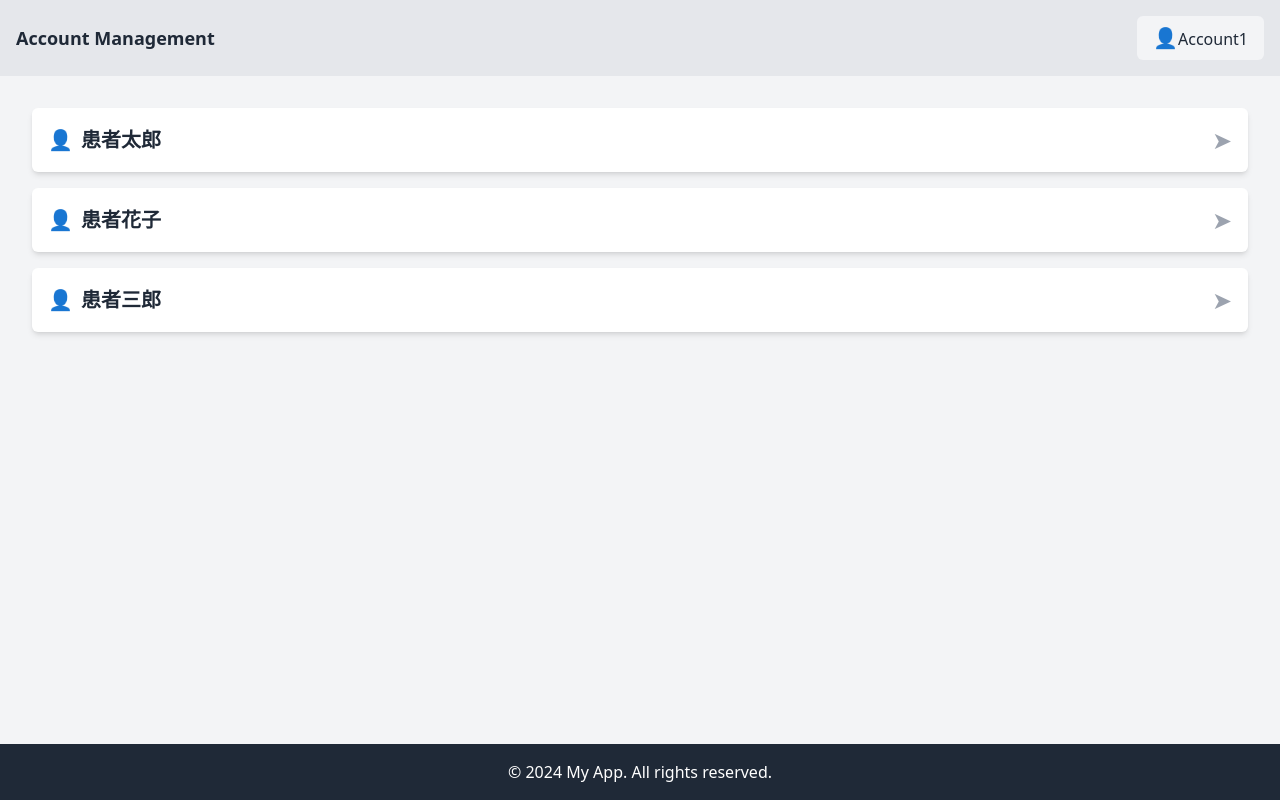
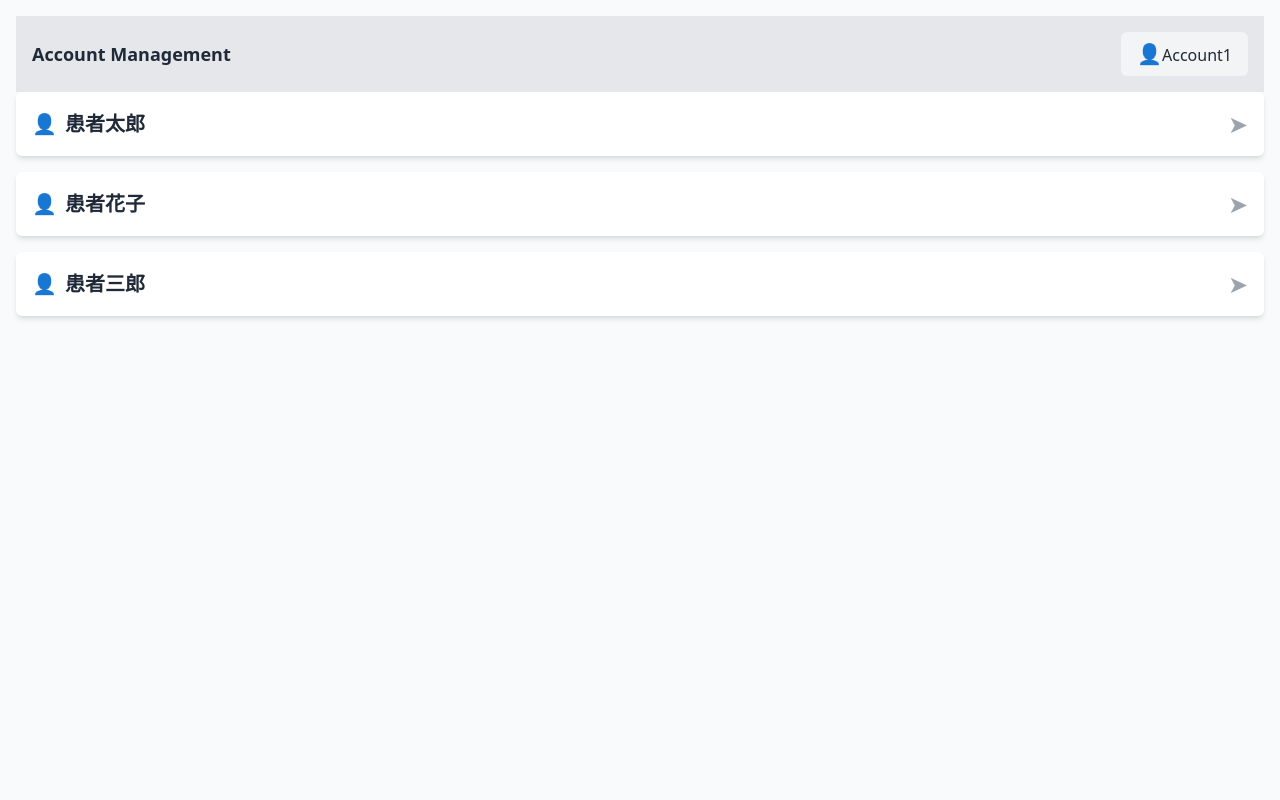
Before and after one commit to niyamohan/NRTZ, a Next.js app: page / in a window 1280 px wide. Built offline with nearby package versions, Linux system fonts and the light colour scheme.

Commit message:
feat: 患者ページリストの改修

```diff
--- /dev/null
+++ b/src/app/api/patients/getPatients/route.ts
@@ -0,0 +1,6 @@
+import  { fakeDb } from  '../../../../lib/db'; // データベース接続モジュール
+
+export async function GET() {
+  const patients =  fakeDb.getPatients();
+  return new Response(JSON.stringify(patients));
+}
--- a/src/app/api/patients/route.ts
+++ /dev/null
@@ -1,13 +0,0 @@
-import { NextResponse } from "next/server";
-
-// 模拟患者数据
-const patients = [
-  { id: "1", name: "患者太郎", registeredAt: "2023-12-01T10:00:00Z" },
-  { id: "2", name: "患者花子", registeredAt: "2023-12-02T12:00:00Z" },
-  { id: "3", name: "患者三郎", registeredAt: "2023-12-03T14:00:00Z" },
-];
-
-export async function GET() {
-  // 按注册顺序返回患者数据
-  return NextResponse.json(patients);
-}
--- a/src/app/layout.tsx
+++ b/src/app/layout.tsx
@@ -13,22 +13,11 @@ export default function RootLayout({
 }) {
   return (
     <Provider store={store}>
-      <html lang="en">
-        <head>
-          <title>My App</title>
-          <meta name="description" content="Account Management App" />
-          <meta name="viewport" content="width=device-width, initial-scale=1" />
-        </head>
-        <body className="min-h-screen flex flex-col bg-gray-100">
-          <Header />
-          <main className="flex-1 container mx-auto p-4">{children}</main>
-          <footer className="bg-gray-800 text-white p-4 mt-4">
-            <div className="container mx-auto text-center">
-              &copy; {new Date().getFullYear()} My App. All rights reserved.
-            </div>
-          </footer>
-        </body>
-      </html>
+    <html lang="ja">
+      <body className={`w-full flex flex-col`}>
+        <div>{children}</div>
+      </body>
+    </html>
     </Provider>
   );
 }
--- a/src/app/page.tsx
+++ b/src/app/page.tsx
@@ -1,61 +1,13 @@
 "use client";
 
-import React, { useEffect, useState } from "react";
-import { useRouter } from "next/navigation";
+import Header from "@/components/Header/Header";
+import PatientPage from "@/app/pages/patients/PatientPage";
 
-// 定义患者类型
-interface Patient {
-  id: string;
-  name: string;
-  registeredAt: string;
-}
-
-const HomePage = () => {
-  const [patients, setPatients] = useState<Patient[]>([]);
-  const router = useRouter();
-
-  // 获取患者数据
-  useEffect(() => {
-    async function fetchPatients() {
-      try {
-        const response = await fetch("/api/patients");
-        if (response.ok) {
-          const data: Patient[] = await response.json();
-          setPatients(data); // 设置患者数据
-        } else {
-          console.error("Failed to fetch patients");
-        }
-      } catch (error) {
-        console.error("Error fetching patients:", error);
-      }
-    }
-
-    fetchPatients();
-  }, []);
-
-  const handlePatientClick = (patientId: string) => {
-    router.push(`/pages/comments/${patientId}`);
-  };
-
-  return (
-    <div className="container mx-auto p-4">
-      <div className="grid grid-cols-1 gap-4">
-        {patients.map((patient) => (
-          <div
-            key={patient.id}
-            className="flex justify-between items-center bg-white shadow-md p-4 rounded-md hover:bg-gray-100 cursor-pointer"
-            onClick={() => handlePatientClick(patient.id)}
-          >
-            <h2 className="text-xl font-semibold flex items-center">
-              <span className="mr-2">👤</span>
-              {patient.name}
-            </h2>
-            <span className="text-gray-400 text-2xl">➤</span> {/* 小尖头 */}
-          </div>
-        ))}
-      </div>
-    </div>
-  );
-};
+const HomePage = () => (
+  <div className="container mx-auto p-4">
+    <Header />
+    <PatientPage />
+  </div>
+);
 
 export default HomePage;
--- /dev/null
+++ b/src/app/pages/patients/PatientPage.tsx
@@ -0,0 +1,32 @@
+import React from "react";
+import { useRouter } from "next/navigation";
+import usePatients from "@/hooks/usePatients";  // 引入自定义 Hook
+
+const PatientPage = () => {
+  const patients = usePatients();  // 获取患者数据
+  const router = useRouter();
+
+  const handlePatientClick = (patientId: number) => {
+    router.push(`/pages/comments/${patientId}`);
+  };
+
+  return (
+    <div className="grid grid-cols-1 gap-4">
+      {patients.map((patient) => (
+        <div
+          key={patient.id}
+          className="flex justify-between items-center bg-white shadow-md p-4 rounded-md hover:bg-gray-100 cursor-pointer"
+          onClick={() => handlePatientClick(patient.id)}
+        >
+          <h2 className="text-xl font-semibold flex items-center">
+            <span className="mr-2">👤</span>
+            {patient.name}
+          </h2>
+          <span className="text-gray-400 text-2xl">➤</span>
+        </div>
+      ))}
+    </div>
+  );
+};
+
+export default PatientPage;
--- a/src/hooks/usePatients.ts
+++ b/src/hooks/usePatients.ts
@@ -0,0 +1,28 @@
+import { Patient } from "@/models/Patient";
+import { useState, useEffect } from "react";
+
+const usePatients = () => {
+  const [patients, setPatients] = useState<Patient[]>([]);
+
+  useEffect(() => {
+    async function fetchPatients() {
+      try {
+        const response = await fetch("/api/patients/getPatients");
+        if (response.ok) {
+          const data: Patient[] = await response.json();
+          setPatients(data);
+        } else {
+          console.error("Failed to fetch patients");
+        }
+      } catch (error) {
+        console.error("Error fetching patients:", error);
+      }
+    }
+
+    fetchPatients();
+  }, []);
+
+  return patients;
+};
+
+export default usePatients;
--- a/tsconfig.json
+++ b/tsconfig.json
@@ -21,7 +21,11 @@
       {
         "name": "next"
       }
-    ]
+    ],
+    "baseUrl": ".",
+    "paths": {
+      "@/*": ["./src/*"]
+    }
   },
   "include": [
     "next-env.d.ts", // 引入 Next.js 环境类型声明
```
